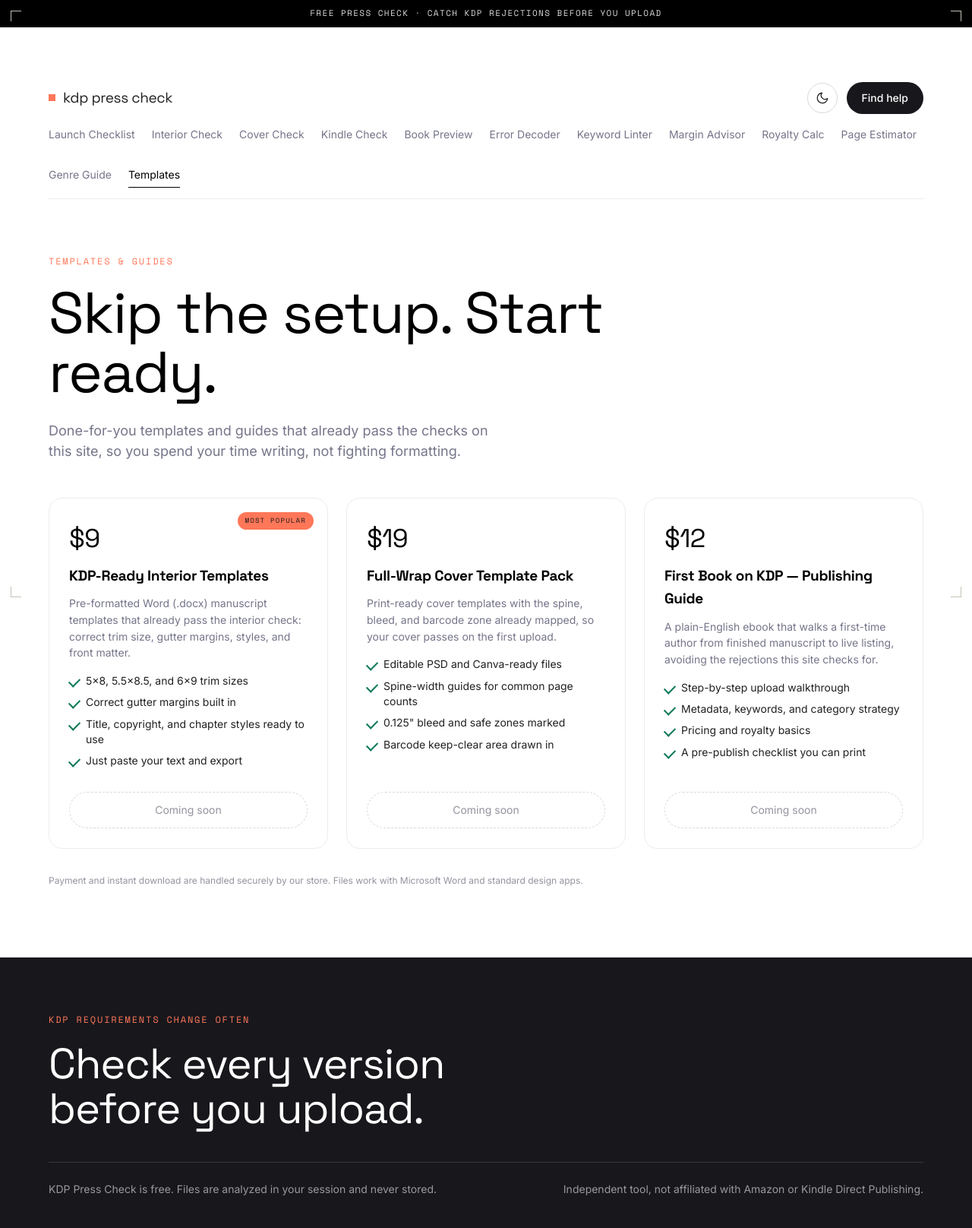
After one commit to Cyrus-Rocky/kdp-press-check, a Flask app: page /templates in a window 1280 px wide. The commit adds this page. Shown: the whole page at 76% size. Run offline with Flask 3, Linux system fonts and the light colour scheme; some libraries are stand-ins or nearby versions.

Commit message:
Add Templates & Guides page (digital products, monetization)
New /templates page showcasing digital products (KDP-ready interior
templates, cover template pack, publishing guide) with an editable
products_data.py config (name, price, blurb, includes, buy_url).

A product with an empty buy_url renders as "Coming soon", so the page
can ship before every product is ready. When you set up a store
(Gumroad/Payhip/etc.) and paste each checkout link into buy_url, the
button becomes a live "Get it for $X" link that sends the buyer to the
store, which handles payment and delivery. No checkout or payment data is
handled on this site. Added to the main nav.

Co-Authored-By: Claude Sonnet 5 <noreply@anthropic.com>

```diff
--- a/app.py
+++ b/app.py
@@ -268,6 +268,12 @@ def launch_checklist():
     return render_template("launch_checklist.html", active_mode="launch")
 
 
+@app.route("/templates", methods=["GET"])
+def templates_page():
+    from products_data import PRODUCTS
+    return render_template("products.html", active_mode="products", products=PRODUCTS)
+
+
 @app.route("/genre-checklist", methods=["GET"])
 def genre_checklist():
     return render_template("genre_checklist.html", active_mode="genre")
--- /dev/null
+++ b/products_data.py
@@ -0,0 +1,52 @@
+"""Digital products sold to KDP authors (templates, guides).
+
+These are your own products. Set up a store (Gumroad, Lemon Squeezy, Payhip,
+etc.), upload the files there, then paste each product's checkout link into
+`buy_url`. A product with an empty `buy_url` renders as "Coming soon" so you
+can publish the page before every product is ready.
+
+Nothing is charged on this site: the Buy button sends the customer to your
+store, which handles payment and delivery.
+"""
+
+PRODUCTS = [
+    {
+        "name": "KDP-Ready Interior Templates",
+        "price": "$9",
+        "blurb": "Pre-formatted Word (.docx) manuscript templates that already pass the interior check: correct trim size, gutter margins, styles, and front matter.",
+        "includes": [
+            "5×8, 5.5×8.5, and 6×9 trim sizes",
+            "Correct gutter margins built in",
+            "Title, copyright, and chapter styles ready to use",
+            "Just paste your text and export",
+        ],
+        "badge": "Most popular",
+        "buy_url": "",
+    },
+    {
+        "name": "Full-Wrap Cover Template Pack",
+        "price": "$19",
+        "blurb": "Print-ready cover templates with the spine, bleed, and barcode zone already mapped, so your cover passes on the first upload.",
+        "includes": [
+            "Editable PSD and Canva-ready files",
+            "Spine-width guides for common page counts",
+            "0.125\" bleed and safe zones marked",
+            "Barcode keep-clear area drawn in",
+        ],
+        "badge": "",
+        "buy_url": "",
+    },
+    {
+        "name": "First Book on KDP — Publishing Guide",
+        "price": "$12",
+        "blurb": "A plain-English ebook that walks a first-time author from finished manuscript to live listing, avoiding the rejections this site checks for.",
+        "includes": [
+            "Step-by-step upload walkthrough",
+            "Metadata, keywords, and category strategy",
+            "Pricing and royalty basics",
+            "A pre-publish checklist you can print",
+        ],
+        "badge": "",
+        "buy_url": "",
+    },
+]
--- a/static/style.css
+++ b/static/style.css
@@ -1067,6 +1067,62 @@ a { color: var(--accent-ink); }
 .lr-done-sub { font-size: 14px; color: var(--pc-muted); margin: 0; }
 @keyframes pcIn { from { opacity: 0; transform: translateY(6px); } to { opacity: 1; transform: none; } }
 
+/* ---------- Digital products / templates ---------- */
+.product-grid {
+  display: grid;
+  grid-template-columns: repeat(auto-fill, minmax(280px, 1fr));
+  gap: 24px;
+}
+.product-card {
+  position: relative;
+  display: flex; flex-direction: column;
+  border: 1px solid var(--pc-rule-soft); border-radius: 18px;
+  padding: 26px; background: var(--pc-card);
+  transition: transform 0.2s ease, box-shadow 0.2s ease, border-color 0.2s ease;
+}
+.product-card:hover { transform: translateY(-3px); box-shadow: var(--shadow-soft); border-color: var(--pc-rule); }
+.product-badge {
+  position: absolute; top: 18px; right: 18px;
+  font-family: var(--font-mono); font-size: 9px; letter-spacing: 1.2px;
+  text-transform: uppercase; background: var(--pc-coral); color: #17171c;
+  padding: 4px 10px; border-radius: 20px;
+}
+.product-price {
+  font-family: var(--font-display); font-size: 34px; letter-spacing: -0.6px;
+  color: var(--pc-strong); margin-bottom: 6px;
+}
+.product-name {
+  font-family: var(--font-display); font-size: 19px; letter-spacing: -0.3px;
+  color: var(--pc-strong); margin: 0 0 10px;
+}
+.product-blurb { font-size: 14px; line-height: 1.55; color: var(--pc-muted); margin: 0 0 16px; }
+.product-includes { list-style: none; padding: 0; margin: 0 0 22px; }
+.product-includes li {
+  position: relative; padding-left: 22px; margin-bottom: 8px;
+  font-size: 14px; line-height: 1.45; color: var(--pc-ink);
+}
+.product-includes li::before {
+  content: ""; position: absolute; left: 0; top: 6px;
+  width: 12px; height: 7px; border-left: 2px solid var(--pc-ok);
+  border-bottom: 2px solid var(--pc-ok); transform: rotate(-45deg);
+}
+.product-cta { margin-top: auto; }
+.product-buy {
+  display: inline-flex; align-items: center; justify-content: center;
+  width: 100%; box-sizing: border-box;
+  background: var(--pc-cta); color: var(--pc-cta-text);
+  border: none; border-radius: var(--radius-pill); padding: 12px 20px;
+  font-size: 15px; font-weight: 500; text-decoration: none; cursor: pointer;
+}
+.product-buy:hover { opacity: 0.9; text-decoration: none; }
+.product-soon {
+  display: inline-flex; align-items: center; justify-content: center;
+  width: 100%; box-sizing: border-box;
+  background: none; color: var(--pc-faint);
+  border: 1px dashed var(--pc-rule); border-radius: var(--radius-pill);
+  padding: 12px 20px; font-size: 14px;
+}
+
 /* ---------- Genre guide ---------- */
 .genre-wrap { max-width: 760px; }
 .genre-top {
--- a/templates/base.html
+++ b/templates/base.html
@@ -71,6 +71,7 @@
         <a href="{{ url_for('royalty_calculator') }}"   class="{{ 'is-active' if active_mode == 'royalty'  else '' }}">Royalty Calc</a>
         <a href="{{ url_for('estimate_pages_index') }}" class="{{ 'is-active' if active_mode == 'estimate' else '' }}">Page Estimator</a>
         <a href="{{ url_for('genre_checklist') }}"      class="{{ 'is-active' if active_mode == 'genre'    else '' }}">Genre Guide</a>
+        <a href="{{ url_for('templates_page') }}"       class="{{ 'is-active' if active_mode == 'products' else '' }}">Templates</a>
       </nav>
     </div>
 
--- /dev/null
+++ b/templates/products.html
@@ -0,0 +1,35 @@
+{% extends "base.html" %}
+{% block title %}Templates & Guides · KDP Press Check{% endblock %}
+{% block content %}
+
+<section class="hero-single">
+  <div class="eyebrow">Templates &amp; guides</div>
+  <h1 class="hero-display">Skip the setup. Start ready.</h1>
+  <p class="hero-lead">Done-for-you templates and guides that already pass the checks on this site, so you spend your time writing, not fighting formatting.</p>
+
+  <div class="product-grid">
+    {% for p in products %}
+    <div class="product-card">
+      {% if p.badge %}<span class="product-badge">{{ p.badge }}</span>{% endif %}
+      <div class="product-price">{{ p.price }}</div>
+      <h3 class="product-name">{{ p.name }}</h3>
+      <p class="product-blurb">{{ p.blurb }}</p>
+      <ul class="product-includes">
+        {% for item in p.includes %}
+          <li>{{ item }}</li>
+        {% endfor %}
+      </ul>
+      <div class="product-cta">
+        {% if p.buy_url %}
+          <a href="{{ p.buy_url }}" target="_blank" rel="noopener noreferrer" class="product-buy">Get it for {{ p.price }} →</a>
+        {% else %}
+          <span class="product-soon">Coming soon</span>
+        {% endif %}
+      </div>
+    </div>
+    {% endfor %}
+  </div>
+
+  <p class="footnote-inline" style="display:block; margin-top:32px;">Payment and instant download are handled securely by our store. Files work with Microsoft Word and standard design apps.</p>
+</section>
+{% endblock %}
```
